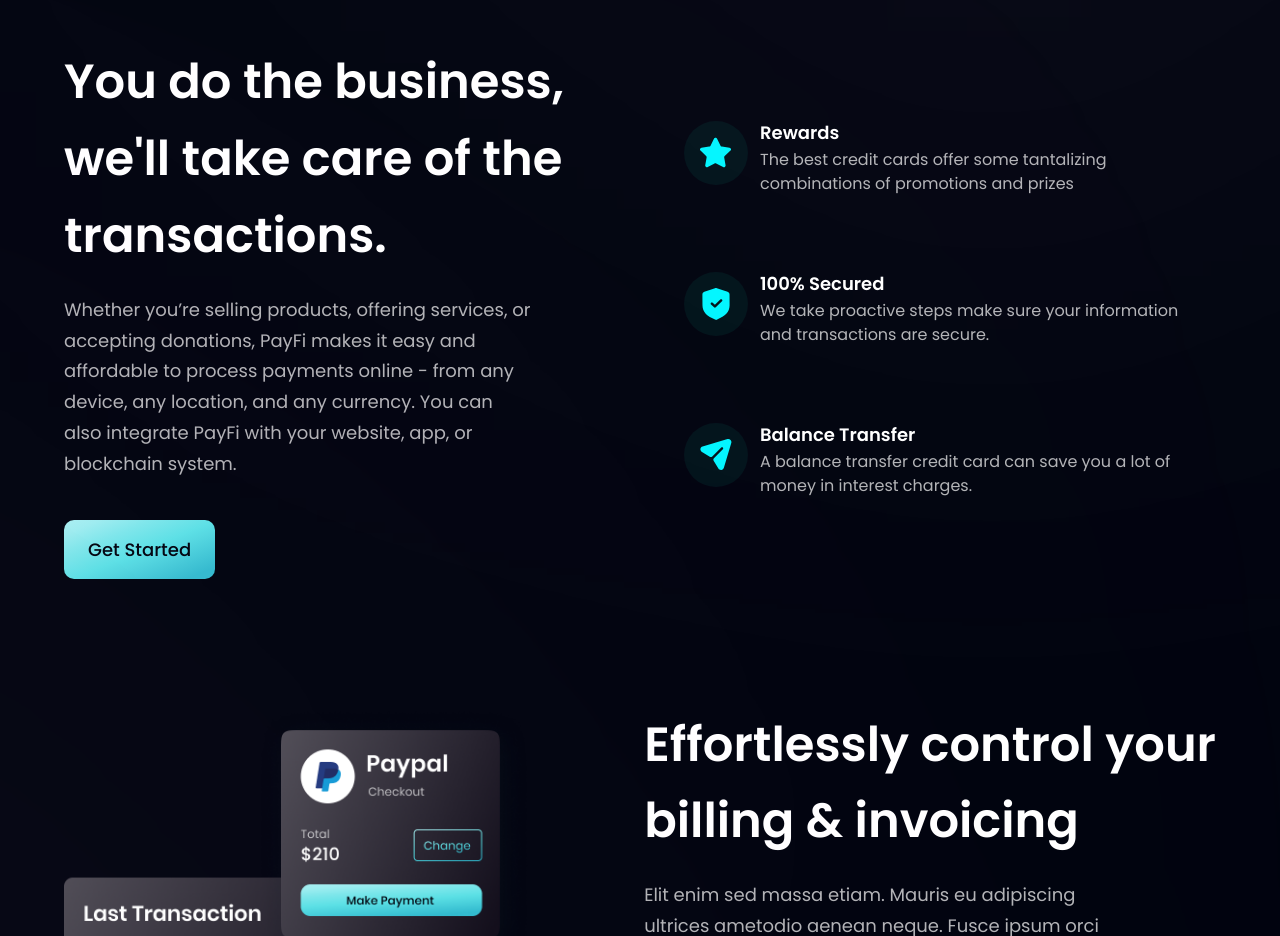
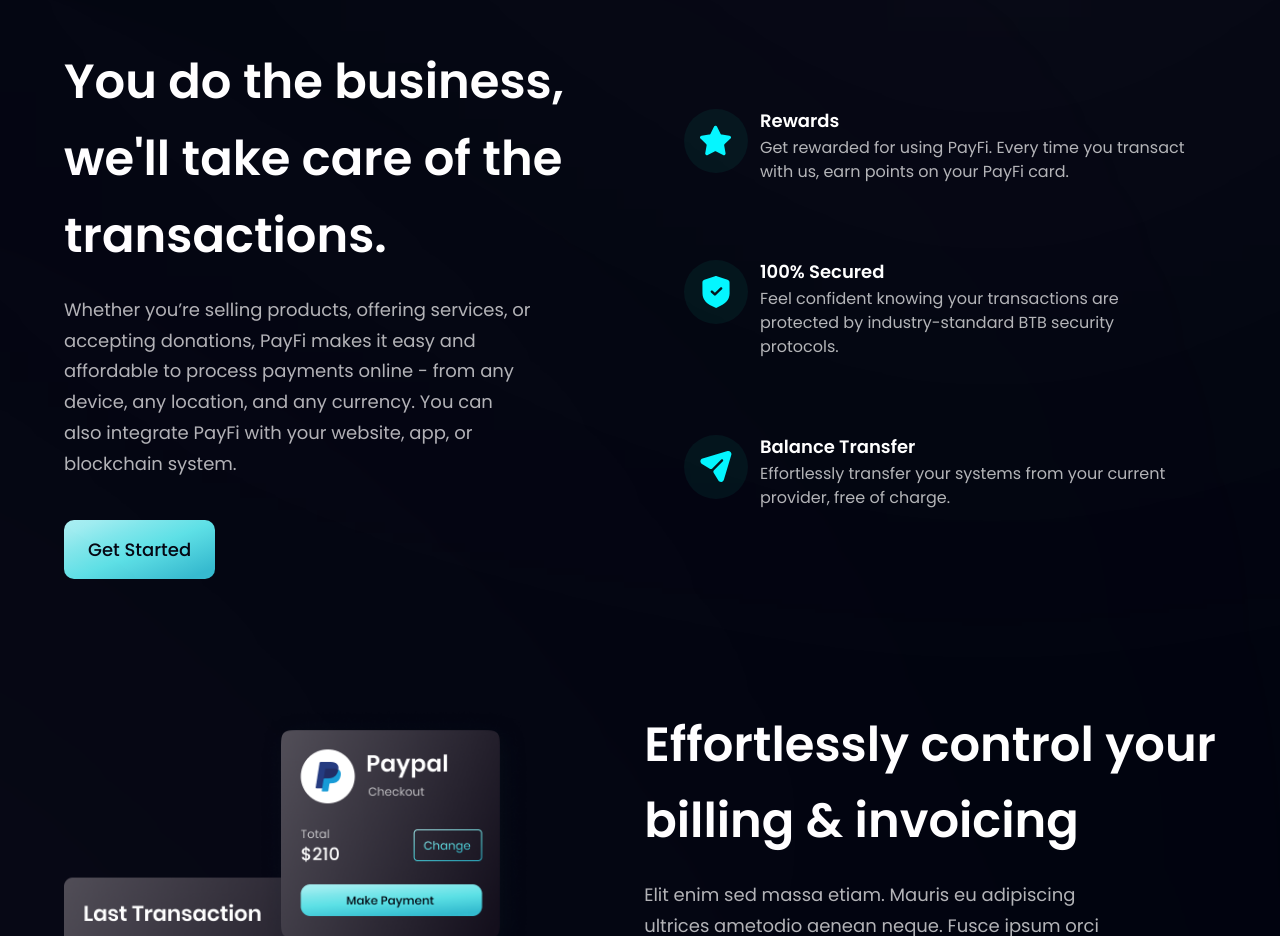
Before and after one commit to codedbyshaun/FinTech-React, a React (Vite) app in the folder modern_fintech_app/: page / in a window 1280 px wide. Shown: the part 980-1916 px from the top of the page. Built offline with nearby package versions, Linux system fonts and the light colour scheme.

Commit message:
Update index.js
Reword features content

```diff
--- a/modern_fintech_app/src/constants/index.js
+++ b/modern_fintech_app/src/constants/index.js
@@ -25,21 +25,21 @@ export const features = [
     icon: star,
     title: "Rewards",
     content:
-      "The best credit cards offer some tantalizing combinations of promotions and prizes",
+      "Get rewarded for using PayFi. Every time you transact with us, earn points on your PayFi card.",
   },
   {
     id: "feature-2",
     icon: shield,
     title: "100% Secured",
     content:
-      "We take proactive steps make sure your information and transactions are secure.",
+      "Feel confident knowing your transactions are protected by industry-standard BTB security protocols.",
   },
   {
     id: "feature-3",
     icon: send,
     title: "Balance Transfer",
     content:
-      "A balance transfer credit card can save you a lot of money in interest charges.",
+      "Effortlessly transfer your systems from your current provider, free of charge.",
   },
 ];
 
```
